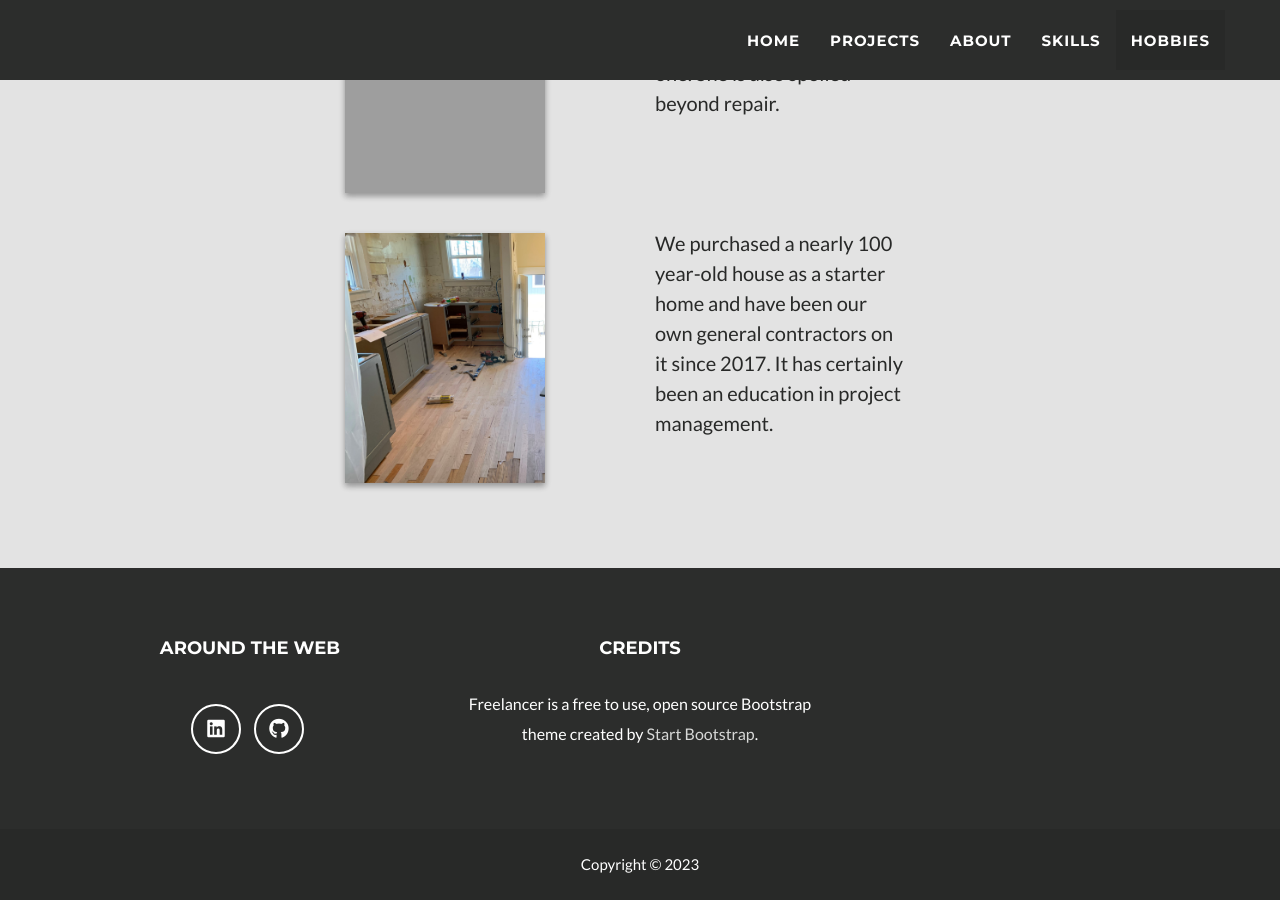
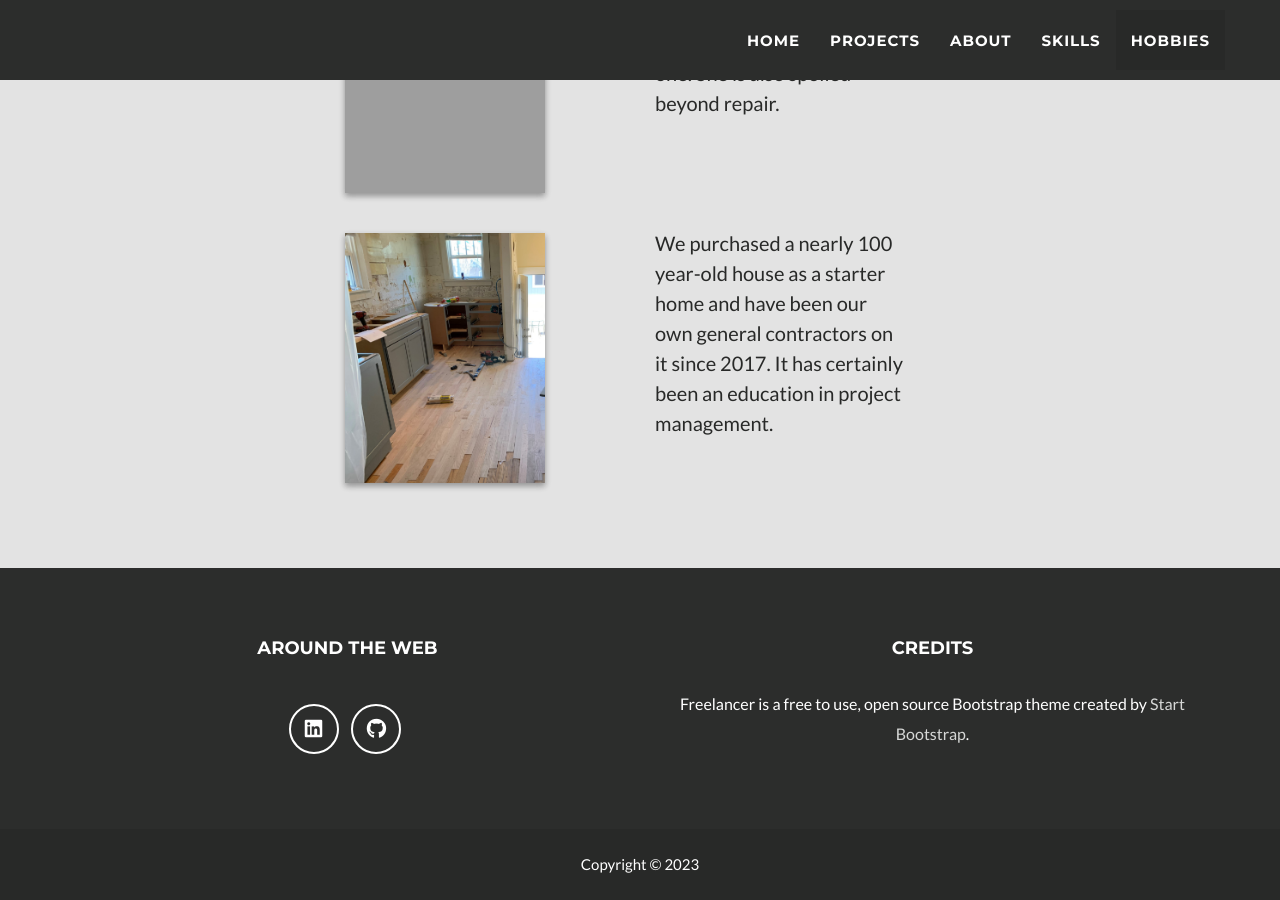
Before and after one commit to brf217/brf217.github.io, a Jekyll site: the page built from _posts/2014-07-18-project-1.markdown, in a window 1280 px wide and 900 px high, scrolled down 3075 px. Built offline with Jekyll 4.4.1, drawn with Linux system fonts in a browser that asks for light colours; grey boxes are pictures that could not be loaded.

Commit message:
Update footer.html

```diff
--- a/_includes/footer.html
+++ b/_includes/footer.html
@@ -11,7 +11,7 @@
             {% endfor %}
           </p>
         </div> -->
-        <div class="footer-col col-md-4">
+        <div class="footer-col col-md-6">
           <h3>{{ site.footer.social }}</h3>
           <ul class="list-inline">
             {% for network in site.social %}
@@ -22,7 +22,7 @@
             {% endfor %}
           </ul>
         </div>
-        <div class="footer-col col-md-4">
+        <div class="footer-col col-md-6">
           <h3>{{ site.footer.credits }}</h3>
           <p class = "small">{{ site.credits }}</p>
         </div>
```
